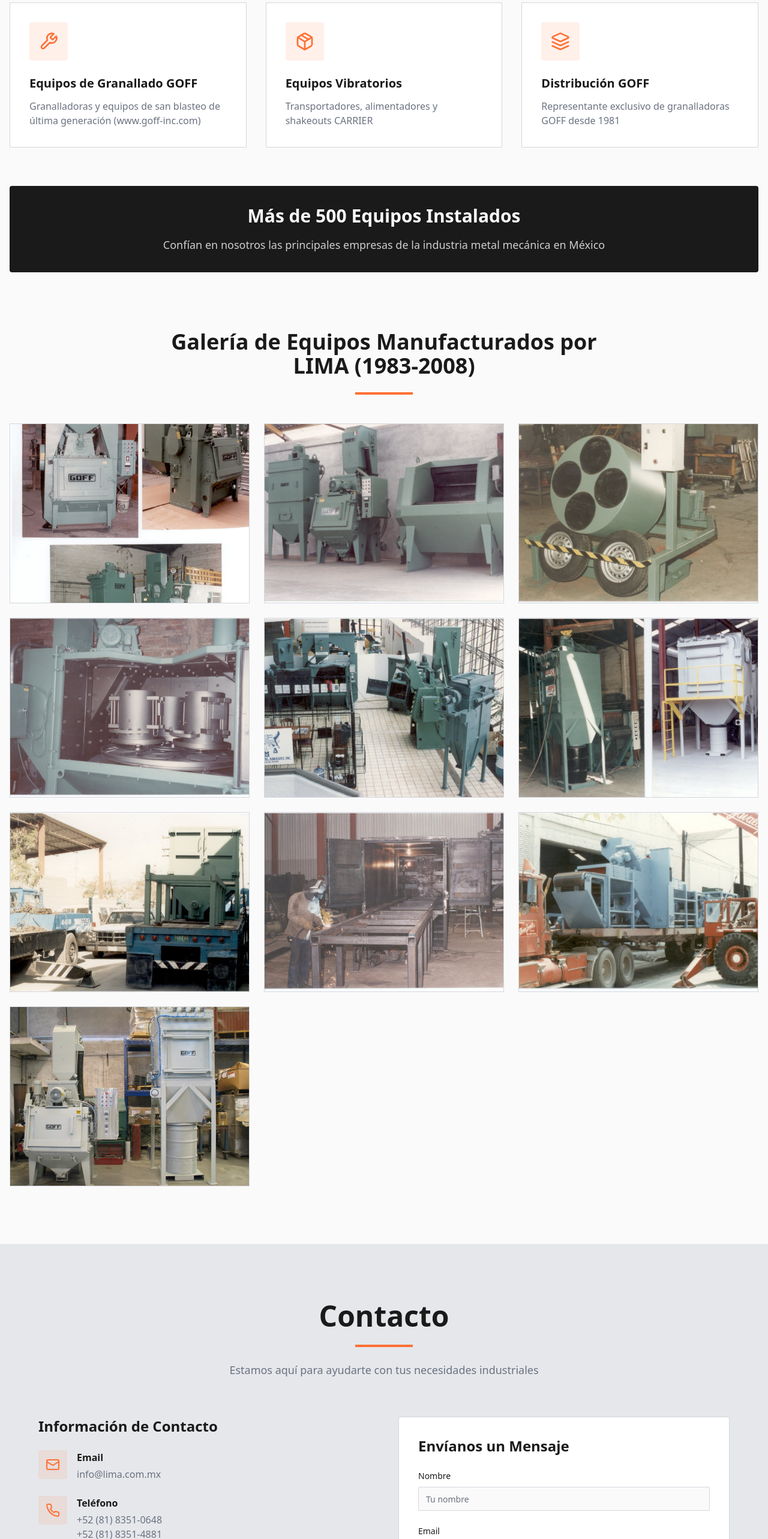
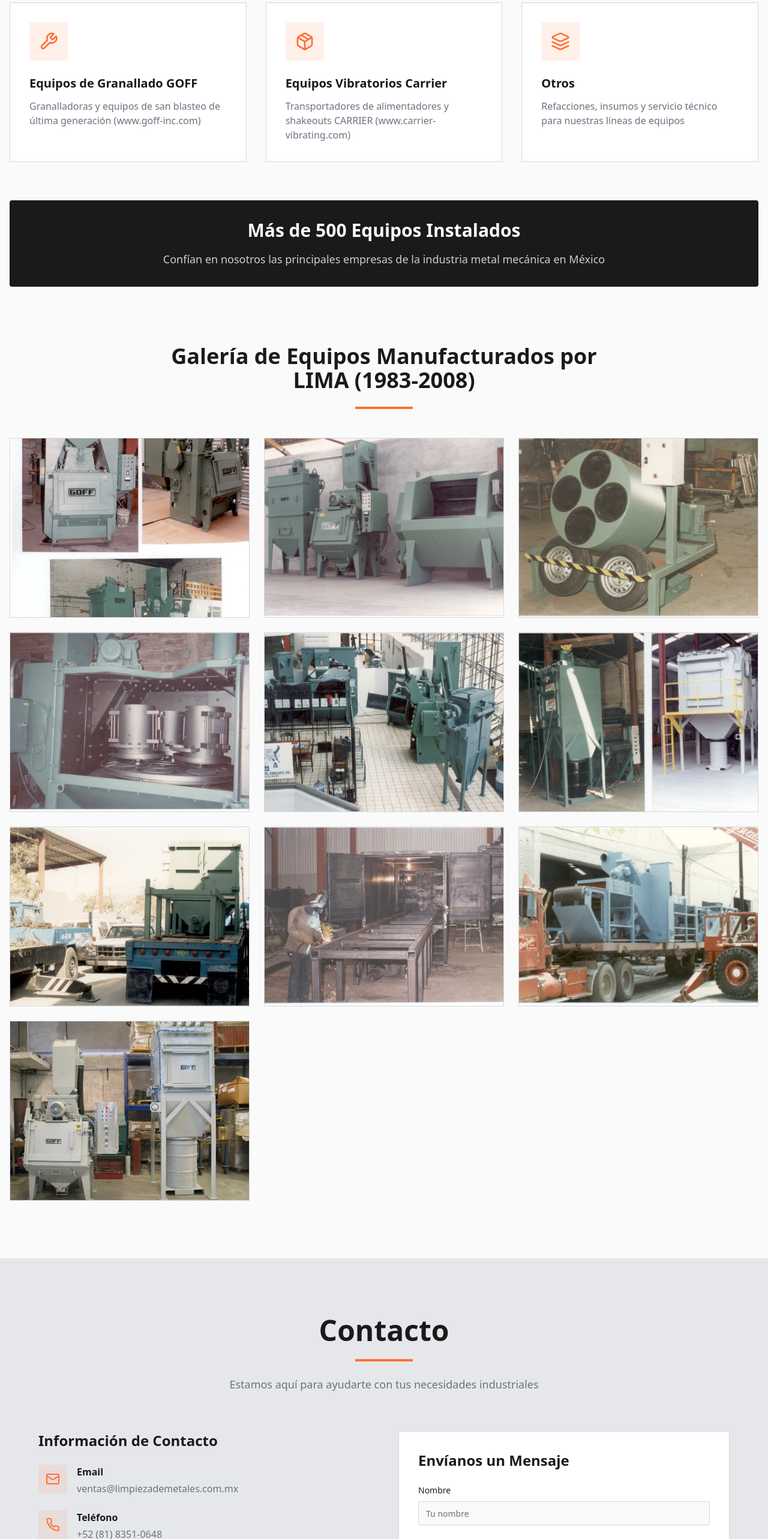
Before and after one commit to ADHERmx/lima-metal-limpieza-mirror, a React (Vite) app: page / in a window 1280 px wide. Shown: the part 1820-4386 px from the top of the page at 60% size. Built offline with nearby package versions, Linux system fonts and the light colour scheme; the HTML template or start-up script is replaced by a standard one.

Commit message:
Update service and contact information

```diff
--- a/src/components/Contact.tsx
+++ b/src/components/Contact.tsx
@@ -58,7 +58,7 @@ const Contact = () => {
                       Email
                     </p>
                     <p className="font-body text-muted-foreground">
-                      info@lima.com.mx
+                      ventas@limpiezademetales.com.mx
                     </p>
                   </div>
                 </div>
--- a/src/components/Services.tsx
+++ b/src/components/Services.tsx
@@ -16,12 +16,12 @@ const Services = () => {
     description: "Granalladoras y equipos de san blasteo de última generación (www.goff-inc.com)"
   }, {
     icon: Package,
-    title: "Equipos Vibratorios",
-    description: "Transportadores, alimentadores y shakeouts CARRIER"
+    title: "Equipos Vibratorios Carrier",
+    description: "Transportadores de alimentadores y shakeouts CARRIER (www.carrier-vibrating.com)"
   }, {
     icon: Layers,
-    title: "Distribución GOFF",
-    description: "Representante exclusivo de granalladoras GOFF desde 1981"
+    title: "Otros",
+    description: "Refacciones, insumos y servicio técnico para nuestras líneas de equipos"
   }];
   return <section id="servicios" className="py-24 bg-background">
       <div className="container mx-auto px-4">
```
